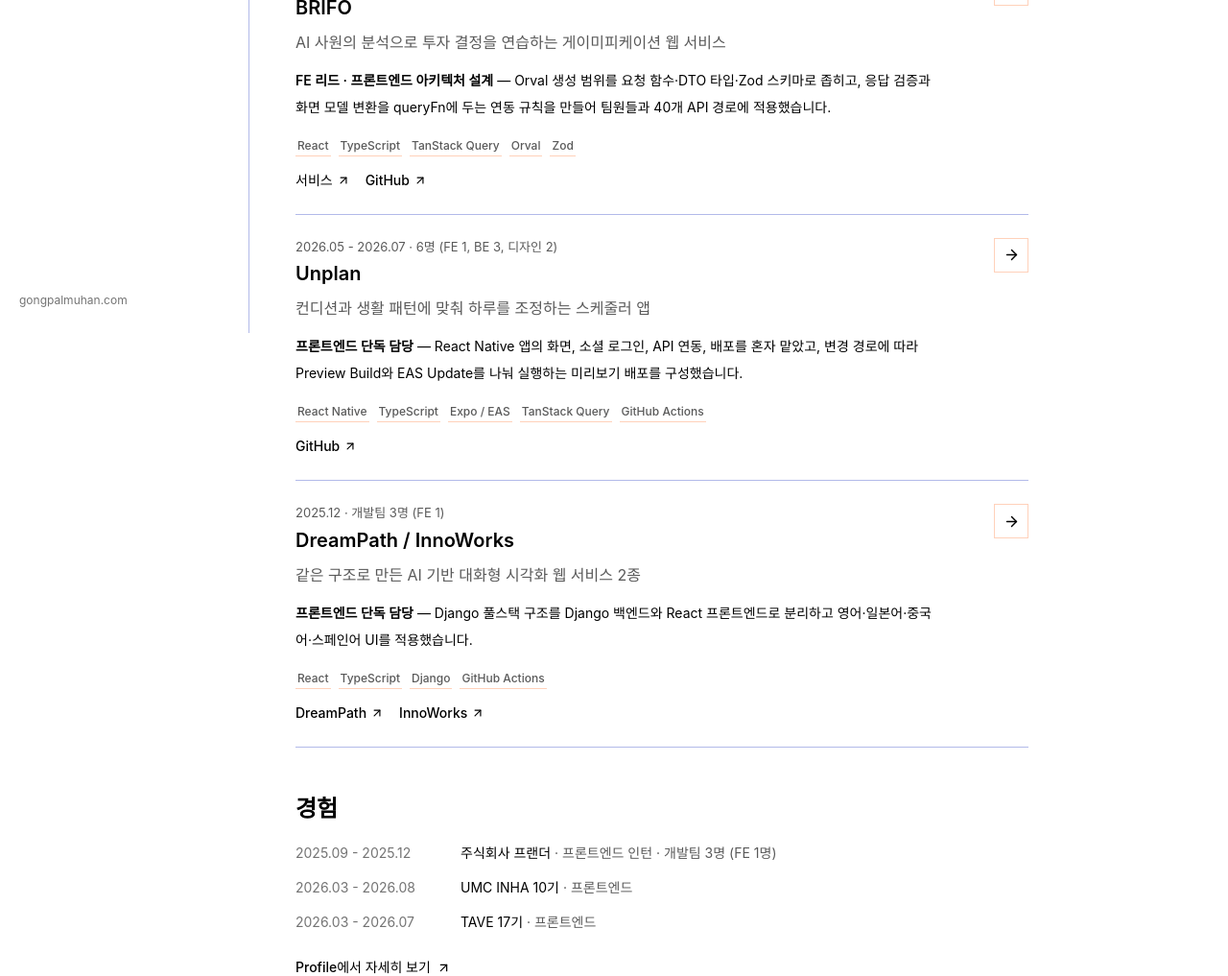
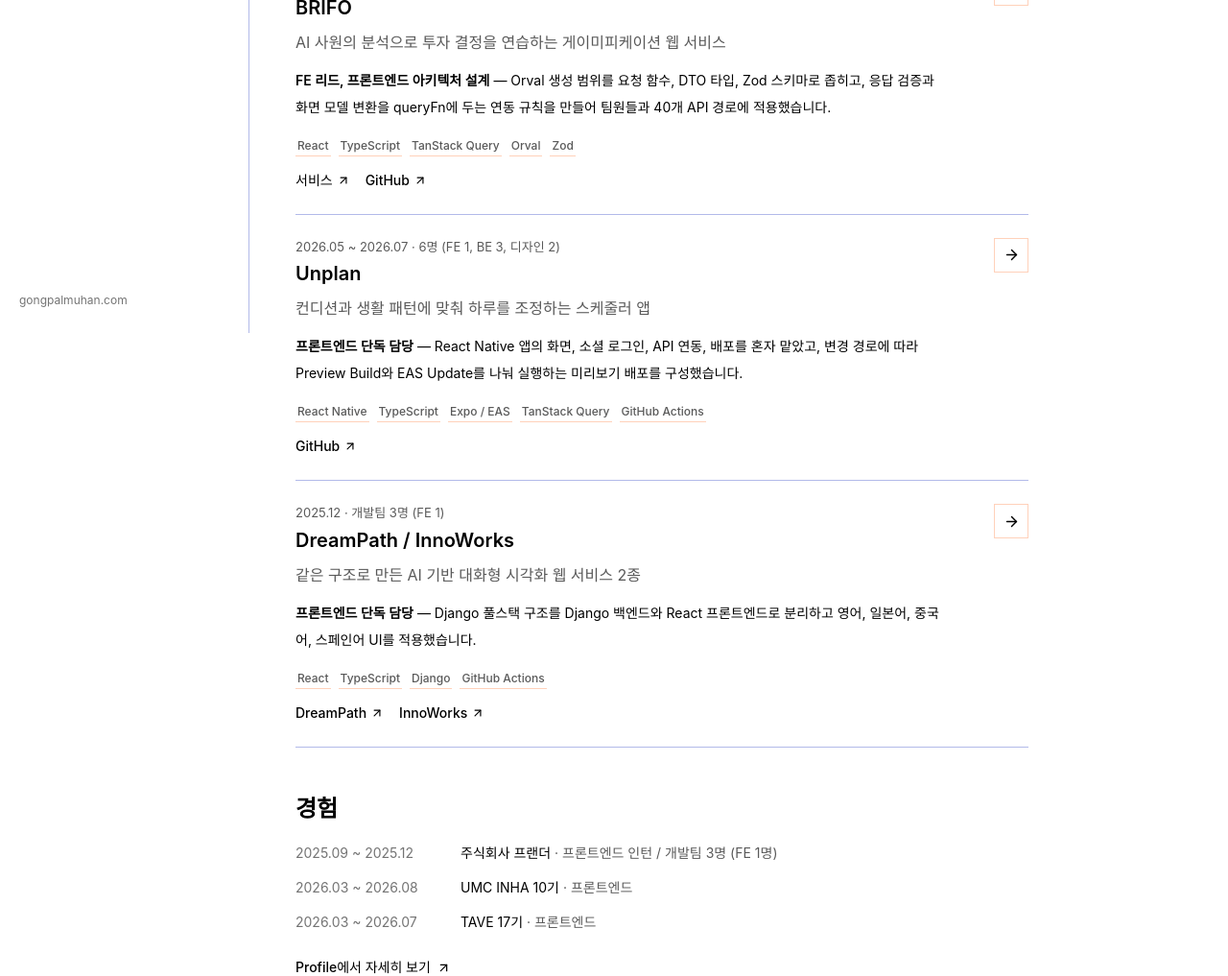
Before and after one commit to haewonwon/gongpalmuhan.com, a Next.js app: page /ko in a window 1280 px wide. Shown: the part 453-1470 px from the top of the page at 96% size. Built offline with nearby package versions, Linux system fonts and the light colour scheme.

Commit message:
style: 프로필과 프로젝트 데이터의 기간, 구분 표기를 통일 - 기간 구분자를 물결표(~)로 통일 - 역할, 소속, 기여에 쓰던 가운뎃점을 쉼표, 슬래시, 와/하고로 바꿈

```diff
--- a/src/data/profile.ts
+++ b/src/data/profile.ts
@@ -1,6 +1,6 @@
 /**
- * 프로필·경력 정보의 단일 출처입니다.
- * 기간·소속·역할은 이력서(public/kim-haewon-resume.pdf)와 같은 표기를 유지합니다.
+ * 프로필/경력 정보의 단일 출처입니다.
+ * 기간, 소속, 역할은 이력서(public/kim-haewon-resume.pdf)와 같은 표기를 유지합니다.
  */
 
 export type ProfileLinkIcon = 'github' | 'mail' | 'resume';
@@ -43,8 +43,8 @@ export const profile = {
   experience: [
     {
       title: '주식회사 프랜더',
-      detail: '프론트엔드 인턴 · 개발팀 3명 (FE 1명)',
-      period: '2025.09 - 2025.12',
+      detail: '프론트엔드 인턴 / 개발팀 3명 (FE 1명)',
+      period: '2025.09 ~ 2025.12',
       bullets: [
         'DreamPath와 InnoWorks의 Django 풀스택 구조를 Django 백엔드와 React 프론트엔드로 분리하고 영어, 일본어, 중국어, 스페인어 UI를 적용했습니다.',
         '고객사 웹 서비스는 동영상과 이미지가 빌드에 포함돼 결과물이 447MB였고 배포에 약 15분이 걸렸습니다. 미디어를 서버 디렉터리로 옮겨 Nginx alias로 제공하고, 빌드 결과물을 약 5MB로 줄였습니다. 폴더 교체 방식으로 무중단 배포를 구현했습니다.',
@@ -54,7 +54,7 @@ export const profile = {
     {
       title: 'CU 군포장미점',
       detail: '매장 근무 (아르바이트)',
-      period: '2024.03 - 2025.06',
+      period: '2024.03 ~ 2025.06',
       bullets: [
         '교대 때 말로 전하던 내용이 빠지는 일이 있어 메모를 남기기 시작했고, 이후 앞뒤 근무자도 메모로 인수인계했습니다.',
       ],
@@ -64,26 +64,26 @@ export const profile = {
     {
       title: 'UMC INHA 10기',
       detail: '프론트엔드',
-      period: '2026.03 - 2026.08',
+      period: '2026.03 ~ 2026.08',
       projectSlugs: ['brifo'],
     },
     {
       title: 'TAVE 17기',
       detail: '프론트엔드',
-      period: '2026.03 - 2026.07',
+      period: '2026.03 ~ 2026.07',
       projectSlugs: ['unplan-app'],
     },
     {
       title: '스테이지어스 프론트엔드 부트캠프 15기',
       detail: '수료',
-      period: '2023.05 - 2024.02',
+      period: '2023.05 ~ 2024.02',
     },
   ] satisfies TimelineItem[],
   education: [
     {
       title: '인하대학교',
       detail: '경영학(주전공) / 소프트웨어융합공학(연계전공)',
-      period: '2021.03 - 2027.02 (졸업 예정)',
+      period: '2021.03 ~ 2027.02 (졸업 예정)',
     },
   ] satisfies TimelineItem[],
   certificates: [
--- a/src/data/projects.ts
+++ b/src/data/projects.ts
@@ -3,7 +3,7 @@
  * 카드(ProjectCard)와 상세 상단(ProjectMeta)이 모두 이 값을 사용하고,
  * 상세 본문만 src/content/projects/<locale>/<slug>.mdx 에서 관리합니다.
  *
- * 기간·팀 구성·역할·수상은 이력서(2026)와 같은 표기를 유지합니다.
+ * 기간, 팀 구성, 역할, 수상은 이력서(2026)와 같은 표기를 유지합니다.
  */
 
 export type ProjectLinkKind = 'service' | 'repo' | 'docs';
@@ -20,12 +20,12 @@ export type Project = {
   /** 서비스 목적 한 문장 */
   summary: string;
   period: string;
-  /** 소속 프로그램·회사 */
+  /** 소속 프로그램/회사 */
   affiliation?: string;
   /** 팀 규모와 직군 구성 */
   team: string;
   role: string;
-  /** 배포·운영 상태 */
+  /** 배포/운영 상태 */
   status?: string;
   /** 팀 단위 수상 */
   award?: string;
@@ -43,19 +43,19 @@ export const projects: Project[] = [
     slug: 'brifo',
     title: 'BRIFO',
     summary: 'AI 사원의 분석으로 투자 결정을 연습하는 게이미피케이션 웹 서비스',
-    period: '2026.06 - 2026.08',
+    period: '2026.06 ~ 2026.08',
     affiliation: 'UMC INHA 10기',
     team: '10명 (FE 3, BE 5, 디자인 1, PM 1)',
-    role: 'FE 리드 · 프론트엔드 아키텍처 설계',
+    role: 'FE 리드, 프론트엔드 아키텍처 설계',
     status: '웹 배포',
     award: '우수상 (3등)',
     contribution:
-      'Orval 생성 범위를 요청 함수·DTO 타입·Zod 스키마로 좁히고, 응답 검증과 화면 모델 변환을 queryFn에 두는 연동 규칙을 만들어 팀원들과 40개 API 경로에 적용했습니다.',
+      'Orval 생성 범위를 요청 함수, DTO 타입, Zod 스키마로 좁히고, 응답 검증과 화면 모델 변환을 queryFn에 두는 연동 규칙을 만들어 팀원들과 40개 API 경로에 적용했습니다.',
     highlights: [
-      'OpenAPI → Orval → Zod 검증 → Mapper → TanStack Query로 이어지는 공통 API 계층 설계·구현',
-      '사원·결정 일기·마이페이지 화면 구현과 API 연동',
+      'OpenAPI → Orval → Zod 검증 → Mapper → TanStack Query로 이어지는 공통 API 계층 설계와 구현',
+      '사원, 결정 일기, 마이페이지 화면 구현과 API 연동',
       '운영 중 발생한 9시간 시간대 오류의 원인 분석과 KST 응답 계약 정리',
-      'Husky와 GitHub Actions로 커밋·PR 단계 품질 검사 구성',
+      'Husky와 GitHub Actions로 커밋/PR 단계 품질 검사 구성',
     ],
     stack: ['React', 'TypeScript', 'TanStack Query', 'Orval', 'Zod'],
     links: [
@@ -68,7 +68,7 @@ export const projects: Project[] = [
     slug: 'unplan-app',
     title: 'Unplan',
     summary: '컨디션과 생활 패턴에 맞춰 하루를 조정하는 스케줄러 앱',
-    period: '2026.05 - 2026.07',
+    period: '2026.05 ~ 2026.07',
     affiliation: 'TAVE 17기',
     team: '6명 (FE 1, BE 3, 디자인 2)',
     role: '프론트엔드 단독 담당',
@@ -77,10 +77,10 @@ export const projects: Project[] = [
     contribution:
       'React Native 앱의 화면, 소셜 로그인, API 연동, 배포를 혼자 맡았고, 변경 경로에 따라 Preview Build와 EAS Update를 나눠 실행하는 미리보기 배포를 구성했습니다.',
     highlights: [
-      '디자인 토큰·공통 UI와 로그인·온보딩 화면 구현',
-      '카카오·구글 로그인과 OpenAPI(Orval) 기반 API 클라이언트 연결',
+      '디자인 토큰, 공통 UI, 로그인/온보딩 화면 구현',
+      '카카오/구글 로그인과 OpenAPI(Orval) 기반 API 클라이언트 연결',
       'GitHub Actions에서 변경 경로를 검사해 Preview Build와 EAS Update를 분기',
-      '앱 복귀·화면 재진입 시 서버 상태가 갱신되지 않던 문제 수정',
+      '앱 복귀나 화면 재진입 시 서버 상태가 갱신되지 않던 문제 수정',
     ],
     stack: ['React Native', 'TypeScript', 'Expo / EAS', 'TanStack Query', 'GitHub Actions'],
     links: [{ kind: 'repo', label: 'GitHub', href: 'https://github.com/unplan-tave/unplan-app' }],
@@ -96,10 +96,10 @@ export const projects: Project[] = [
     role: '프론트엔드 단독 담당',
     status: '서비스 운영 중',
     contribution:
-      'Django 풀스택 구조를 Django 백엔드와 React 프론트엔드로 분리하고 영어·일본어·중국어·스페인어 UI를 적용했습니다.',
+      'Django 풀스택 구조를 Django 백엔드와 React 프론트엔드로 분리하고 영어, 일본어, 중국어, 스페인어 UI를 적용했습니다.',
     highlights: [
       'Django 풀스택 구조에서 React 프론트엔드 분리',
-      '영어·일본어·중국어·스페인어 다국어 UI 적용',
+      '영어, 일본어, 중국어, 스페인어 다국어 UI 적용',
       'AI 응답을 서비스 화면에 HTML로 렌더링',
       'GitHub Actions 기반 배포 자동화',
     ],
```
